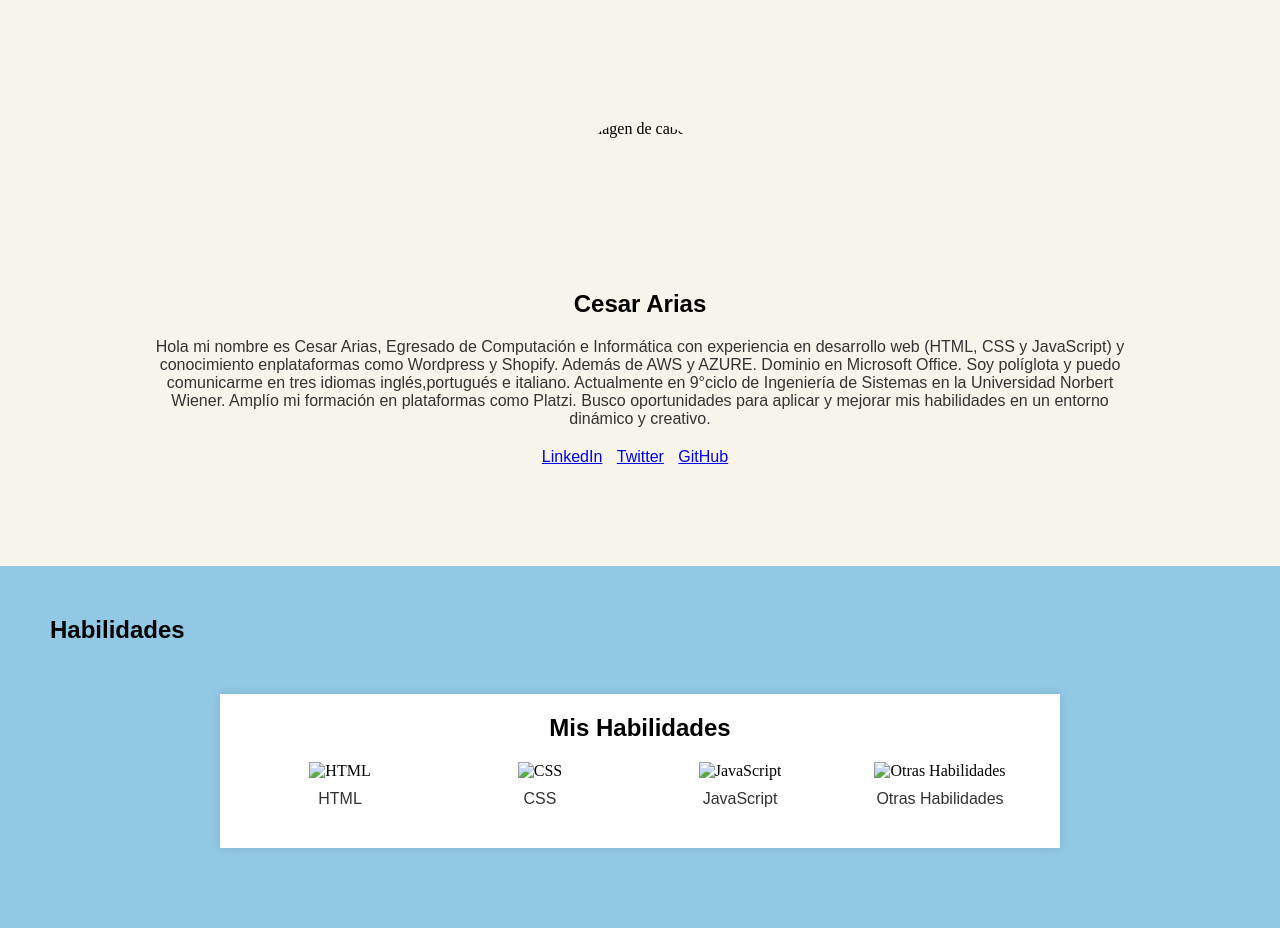
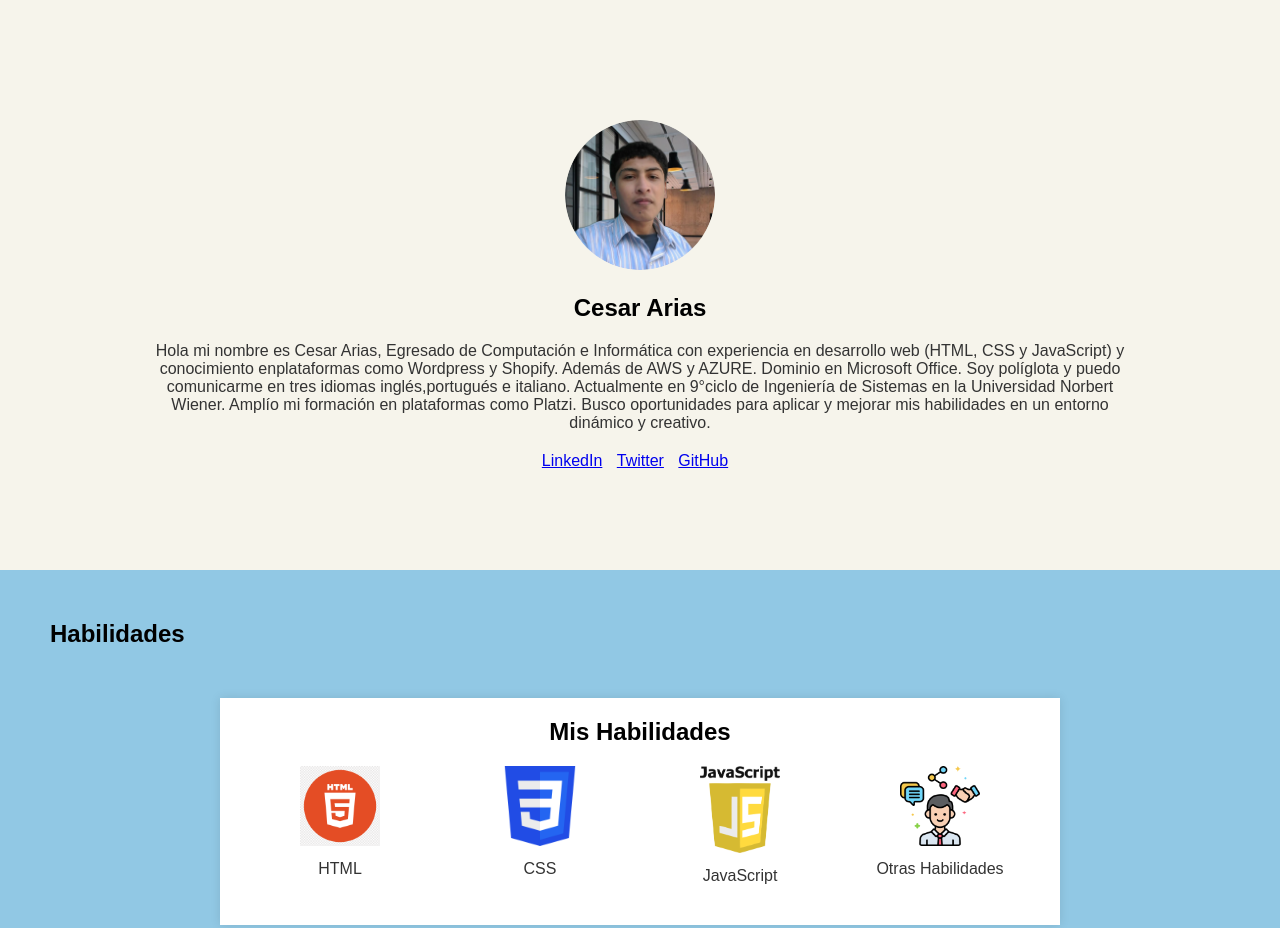
Before and after one commit to Cesaralejarias/portafoliov1, a plain HTML site: page index.html in a window 1280 px wide. Shown: the top 928 px of the page. Drawn offline with Linux system fonts and the light colour scheme.

Commit message:
index.html

```diff
--- a/index.html
+++ b/index.html
@@ -9,7 +9,7 @@
 <body>
   <!-- Sección de inicio -->
   <section id="inicio">
-    <img src="./img/office.png" alt="Imagen de cabecera">
+    <img src="./office.png" alt="Imagen de cabecera">
     <h1>Cesar Arias</h1>
     <p>Hola mi nombre es Cesar Arias, Egresado de Computación e Informática con experiencia en desarrollo web (HTML, CSS y JavaScript) y conocimiento enplataformas como Wordpress y Shopify.
       Además de AWS y AZURE. Dominio en Microsoft Office. Soy políglota y puedo comunicarme en tres idiomas inglés,portugués e italiano. Actualmente en 9°ciclo de Ingeniería de Sistemas en la Universidad Norbert Wiener.
@@ -30,19 +30,19 @@
     <div class="container2">
       <h1>Mis Habilidades</h1>
       <div class="skill">
-          <img src="./img/html5.png" alt="HTML">
+          <img src="./html5.png" alt="HTML">
           <p>HTML</p>
       </div>
       <div class="skill">
-          <img src="./img/CSS3.png" alt="CSS">
+          <img src="./CSS3.png" alt="CSS">
           <p>CSS</p>
       </div>
       <div class="skill">
-          <img src="./img/javascript.png" alt="JavaScript">
+          <img src="./javascript.png" alt="JavaScript">
           <p>JavaScript</p>
       </div>
       <div class="skill">
-          <img src="./img/habil.png" alt="Otras Habilidades">
+          <img src="./habil.png" alt="Otras Habilidades">
           <p>Otras Habilidades</p>
       </div>
       <!-- Agrega más habilidades aquí -->
```
